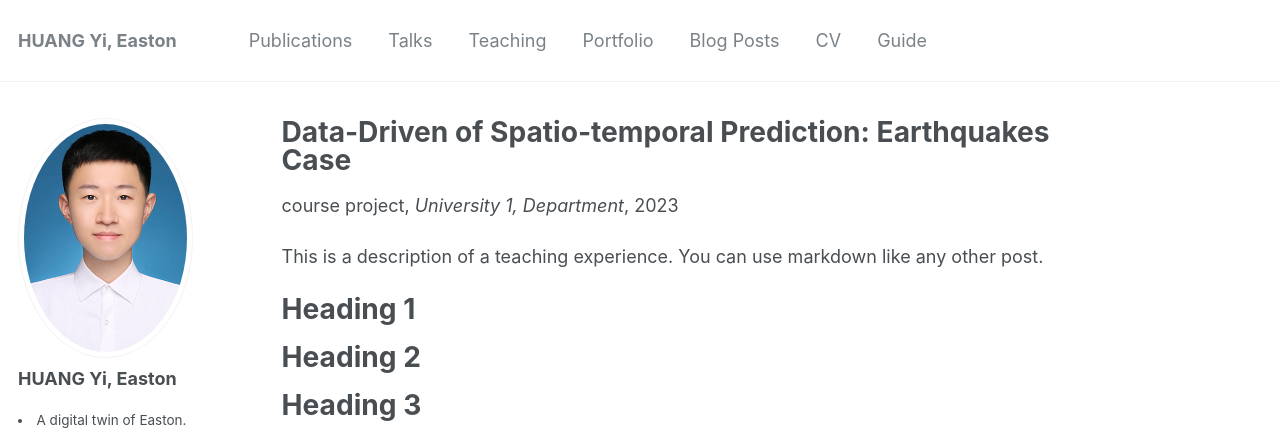
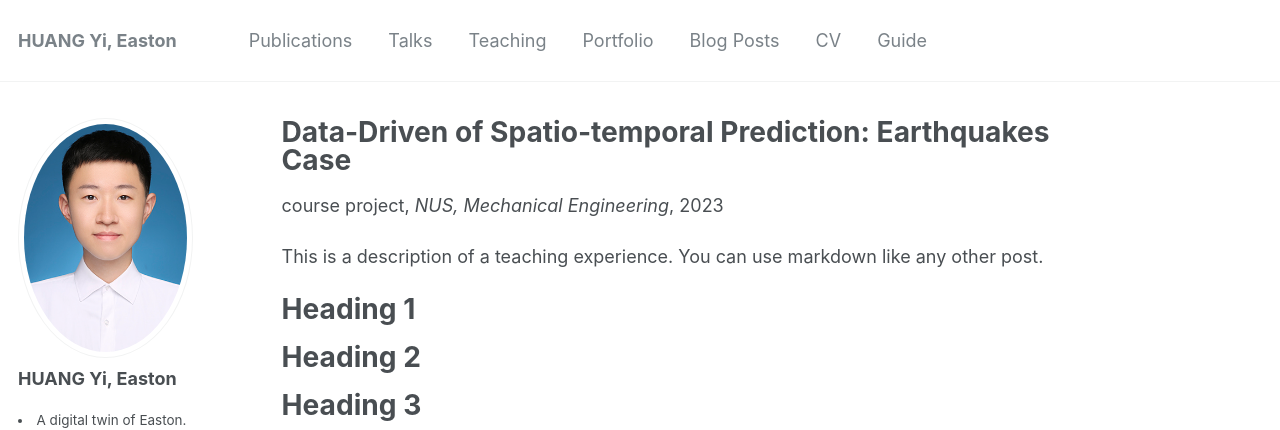
Before and after one commit to easton-hy/easton-hy.github.io, a Jekyll site: the page built from _teaching/2014-spring-teaching-1.md, in a window 1280 px wide. Shown: the top 430 px of the page. Built offline with Jekyll 4.4.1, drawn with Linux system fonts in a browser that asks for light colours.

Commit message:
Update 2014-spring-teaching-1.md

```diff
--- a/_teaching/2014-spring-teaching-1.md
+++ b/_teaching/2014-spring-teaching-1.md
@@ -3,9 +3,9 @@ title: "Data-Driven of Spatio-temporal Prediction: Earthquakes Case"
 collection: teaching
 type: "course project"
 permalink: /teaching/2023-spring-teaching-1
-venue: "University 1, Department"
+venue: "NUS, Mechanical Engineering"
 date: 2023-01-01
-location: "City, Country"
+location: "Singapore"
 ---
 
 This is a description of a teaching experience. You can use markdown like any other post.
```
